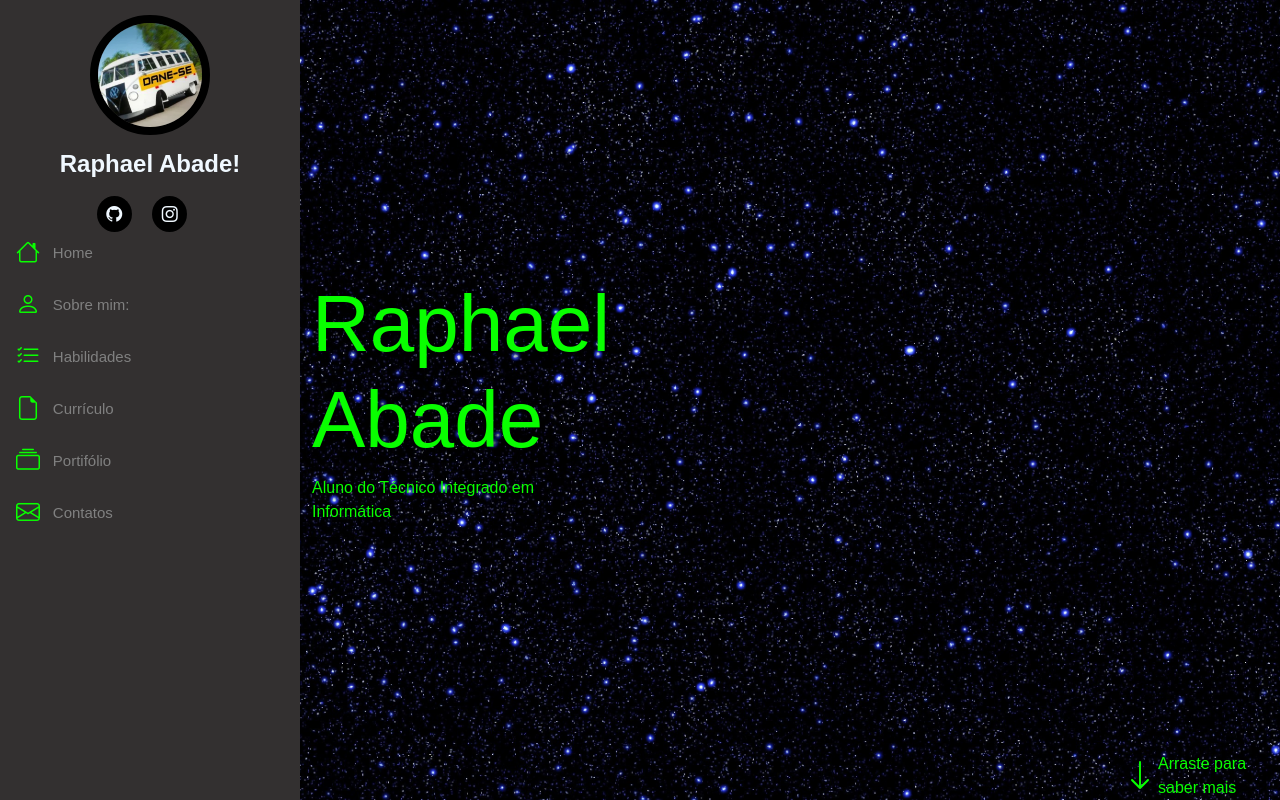
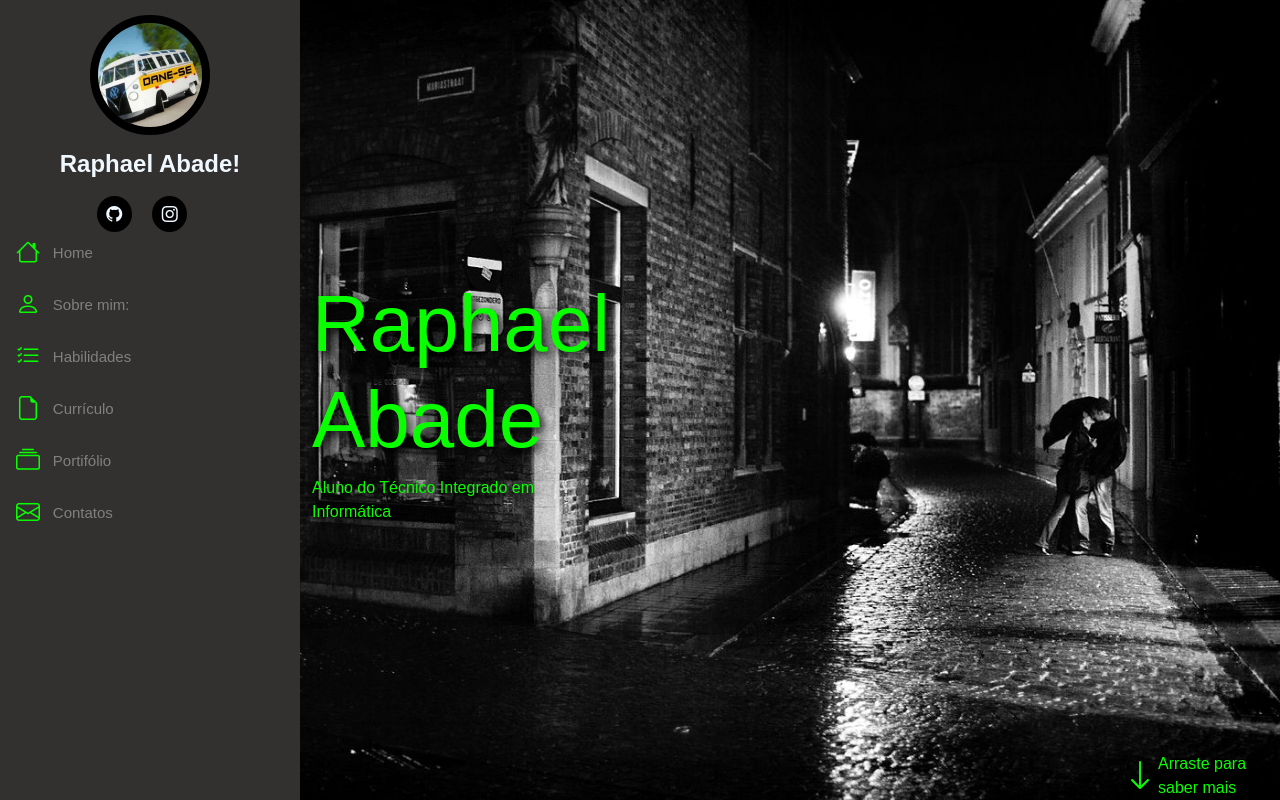
Before and after one commit to R-Abade/Portifolio, a Python web app: template templates/index.html in a window 1280 px wide. Run offline with Jinja, Linux system fonts and the light colour scheme; the template is opened without the code that fills it, so the values that code supplies are empty; some libraries are stand-ins or nearby versions; some web fonts are replaced.

Commit message:
13 Commit

```diff
--- a/static/style.css
+++ b/static/style.css
@@ -87,7 +87,7 @@ body {
 }
 
 section#inicio {
-    background-image: url("./images/universe2.jpg");
+    background-image: url("./images/city.jpg");
     background-repeat: no-repeat;
     background-size: cover;
     background-attachment: fixed;
```
Also changed, not shown: static/images/city.jpg (added).
